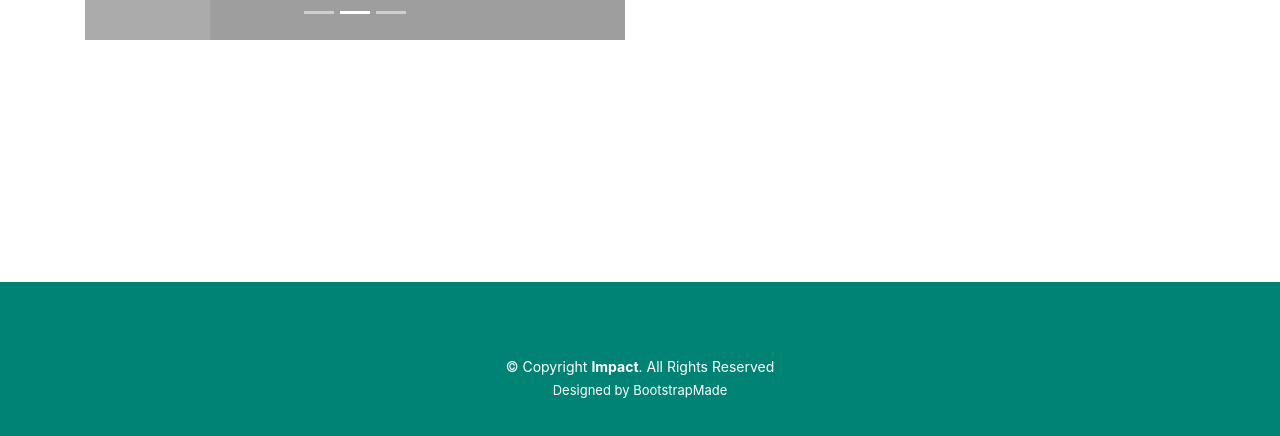
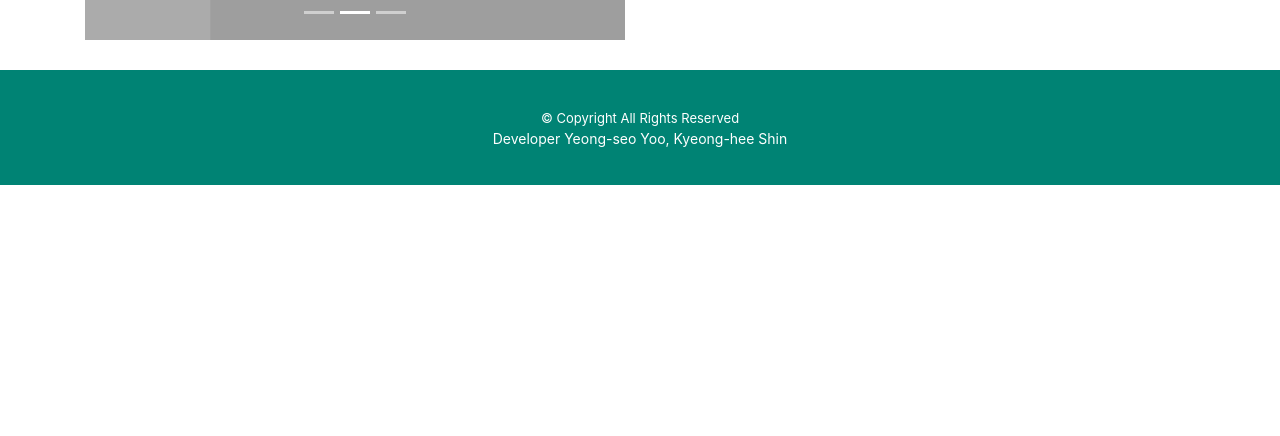
Before and after one commit to hanb613/Tripp-n, a Vue app in the folder enjoytrip_vue/: page / in a window 1280 px wide. Shown: the part 350-786 px from the top of the page. Built offline with nearby package versions, Linux system fonts and the light colour scheme; no server answers; grey boxes are pictures that could not be loaded.

Commit message:
Fix : 푸터 수정

```diff
--- a/enjoytrip_vue/src/App.vue
+++ b/enjoytrip_vue/src/App.vue
@@ -28,8 +28,8 @@ export default {
 
 <style scoped>
 #app {
-  min-height: 100%;
-  position: relative;
-  padding-bottom: 160px;
+  min-height: calc(100%-9vw);
+  position: absolute;
+  /* padding-bottom: 160px; */
 }
 </style>
--- a/enjoytrip_vue/src/components/common/Footer.vue
+++ b/enjoytrip_vue/src/components/common/Footer.vue
@@ -1,12 +1,11 @@
 <template>
   <footer id="footer" class="footer">
-    <div class="container mt-4">
+    <div class="container">
+      <div class="credits">
+        © Copyright All Rights Reserved
+      </div>
       <div class="copyright">
-        © Copyright <strong><span>Impact</span></strong
-        >. All Rights Reserved
-      </div>
-      <div class="credits">
-        Designed by <a href="https://bootstrapmade.com/">BootstrapMade</a>
+        Developer Yeong-seo Yoo, Kyeong-hee Shin<br>
       </div>
     </div>
   </footer>
@@ -15,32 +14,24 @@
   <script>
 export default {
   name: "FooterView",
-  // mounted() {
-  //   const scripts = [
-  //     "../../assets/vendor/bootstrap/js/bootstrap.bundle.min.js",
-  //     "../../assets/vendor/aos/aos.js",
-  //     "../../assets/vendor/glightbox/js/glightbox.min.js",
-  //     "../../assets/vendor/purecounter/purecounter_vanilla.js",
-  //     "../../assets/vendor/swiper/swiper-bundle.min.js",
-  //     "../../assets/vendor/isotope-layout/isotope.pkgd.min.js",
-  //     "../../assets/vendor/php-email-form/validate.js",
-  //     "../../assets/js/main.js",
-  //   ];
-  //   scripts.forEach((src) => {
-  //     const script = document.createElement("script");
-  //     script.src = src;
-  //     document.body.appendChild(script);
-  //   });
-  // },
 };
 </script>
 
   <style>
 #footer {
   bottom: 0;
-  position: fixed;
-  height: auto;
-  width: 100%;
+  position: relative;
+  width: 100vw;
+  height: 9vw;
+  margin-top: 30px;
+}
+.container{
+  width:100%;
+  height: 100%;
+  display: flex;
+  flex-direction: column;
+  justify-content: center;
+  align-content: center;
 }
 @import "../../assets/vendor/bootstrap/css/bootstrap.min.css";
 @import "../../assets/vendor/aos/aos.css";
```
